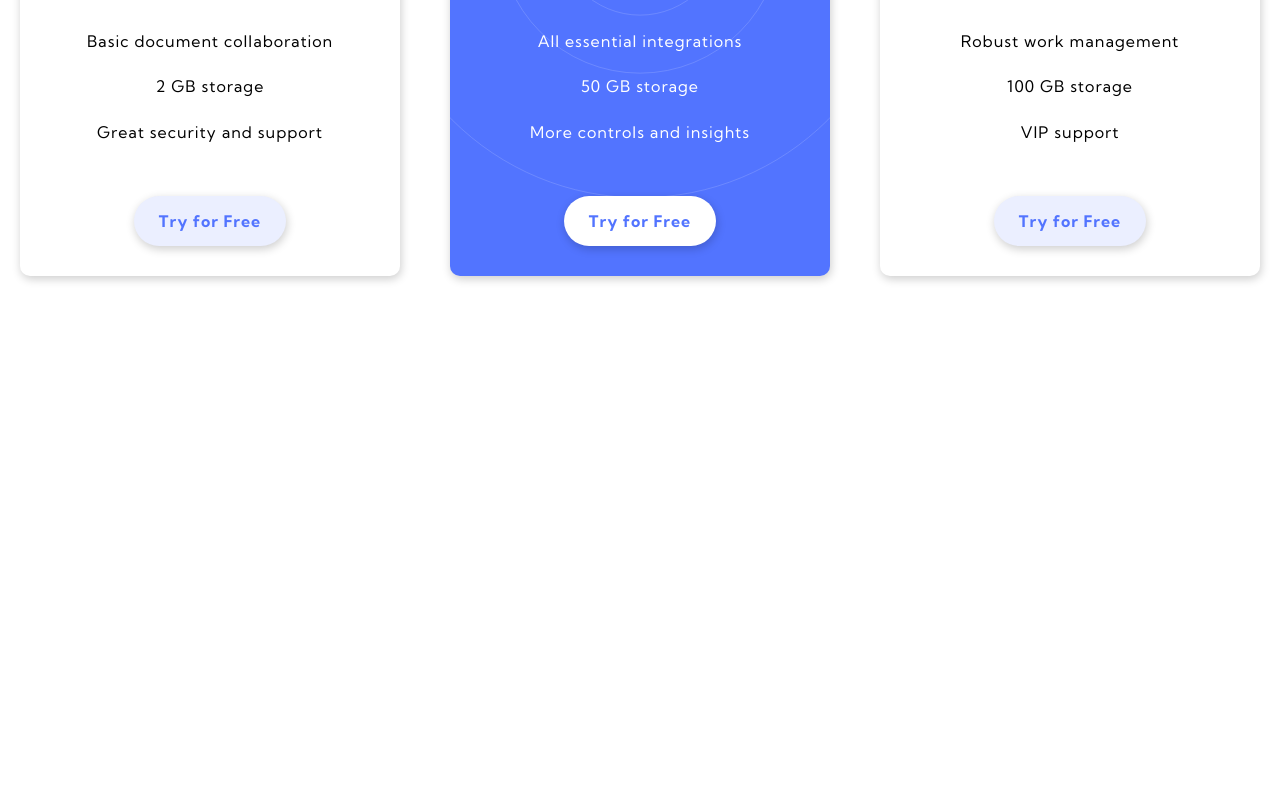
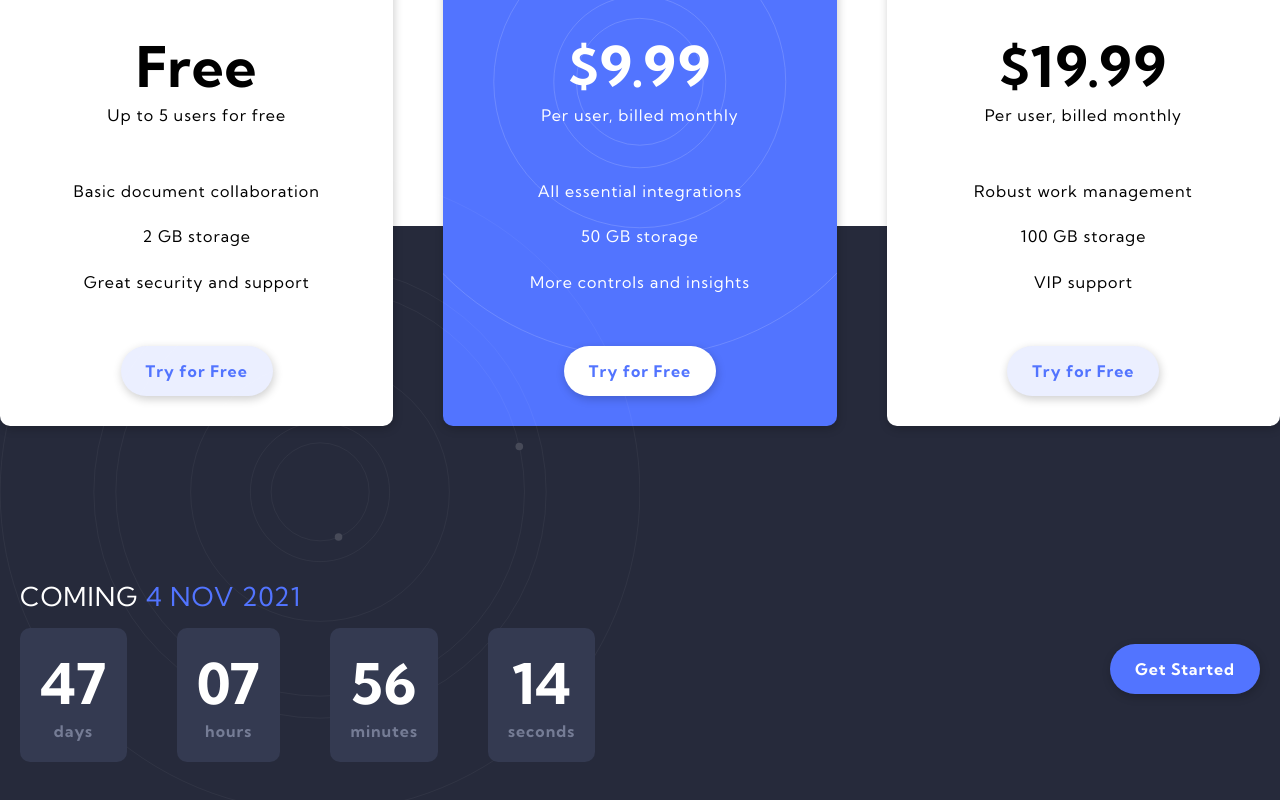
Before and after one commit to freetart/FEM-officelite-coming-soon-site, a React (Create React App) app: page / in a window 1280 px wide. Shown: the part 1194-1994 px from the top of the page. Before the commit the page ends 1520 px from the top, so only its background shows below. Built offline with nearby package versions, Linux system fonts and the light colour scheme.

Commit message:
created cta on home page

```diff
--- /dev/null
+++ b/src/components/Home/Cta.js
@@ -0,0 +1,44 @@
+import styled from "styled-components";
+import { maxWidthLg, sectionSpacingSm } from "../../abstracts/Mixins";
+import Countdown from "../Shared/Countdown";
+import Button from "../styledElements/Buttons";
+import bgPattern from "../../assets/home/bg-pattern-footer.svg";
+import { Link } from "react-router-dom";
+
+const Section = styled.section`
+  background-color: var(--veryDarkBlue);
+`;
+
+const Container = styled.div`
+  ${maxWidthLg}
+  ${sectionSpacingSm}
+  padding-top: 35rem;
+  display: flex;
+  justify-content: space-between;
+  align-items: center;
+  overflow: hidden;
+
+  .cta-bg-pattern {
+    position: absolute;
+    bottom: 0;
+    left: 0;
+    width: 50%;
+    z-index: 1;
+  }
+`;
+
+const Cta = () => {
+  return (
+    <Section>
+      <Container>
+        <img className="cta-bg-pattern" src={bgPattern} alt="" />
+        <Countdown />
+        <Link to="/SignUp">
+          <Button primary>Get Started</Button>
+        </Link>
+      </Container>
+    </Section>
+  );
+};
+
+export default Cta;
--- a/src/components/Home/Header.js
+++ b/src/components/Home/Header.js
@@ -23,7 +23,7 @@ const Container = styled.div`
 
   .header-bg-pattern {
     position: absolute;
-    top: -50%;
+    top: -25%;
     right: -10%;
     width: 65%;
     z-index: 1;
--- a/src/components/Home/Plan.js
+++ b/src/components/Home/Plan.js
@@ -9,6 +9,7 @@ const Container = styled.div`
   padding: 3rem;
   box-shadow: var(--mainShadow);
   border-radius: var(--mainRadius);
+  background-color: var(--white);
   position: relative;
   overflow: hidden;
 
--- a/src/components/Home/Plans.js
+++ b/src/components/Home/Plans.js
@@ -1,14 +1,14 @@
 import styled from "styled-components";
 import Plan from "./Plan";
 import planData from "../../data";
-import { maxWidthLg, sectionSpacingSm } from "../../abstracts/Mixins";
+import { maxWidthLg } from "../../abstracts/Mixins";
 
 const Container = styled.div`
   ${maxWidthLg}
-  ${sectionSpacingSm}
   display: grid;
   grid-template-columns: repeat(3, 1fr);
   gap: var(--gap);
+  transform: translateY(20rem);
 `;
 
 const Plans = () => {
--- /dev/null
+++ b/src/components/Shared/Count.js
@@ -0,0 +1,21 @@
+import styled from "styled-components";
+import { SubHeading } from "../styledElements/Headings";
+import Paragraph from "../styledElements/Paragraphs";
+
+const Article = styled.article`
+  background-color: var(--darkBlue);
+  text-align: center;
+  padding: 2rem;
+  border-radius: var(--mainRadius);
+`;
+
+const Count = ({ number, time }) => {
+  return (
+    <Article>
+      <SubHeading count>{number}</SubHeading>
+      <Paragraph count>{time}</Paragraph>
+    </Article>
+  );
+};
+
+export default Count;
--- /dev/null
+++ b/src/components/Shared/Countdown.js
@@ -0,0 +1,45 @@
+import styled from "styled-components";
+import { textStyles } from "../../abstracts/Mixins";
+import Count from "./Count";
+
+const Container = styled.div`
+  .countdown-title {
+    ${textStyles}
+    text-transform: uppercase;
+    font-size: 2.6rem;
+    color: var(--white);
+    margin-bottom: 1rem;
+  }
+
+  .countdown-time {
+    color: var(--blue);
+  }
+
+  .countdown {
+    display: flex;
+    align-items: center;
+    gap: var(--gap);
+    position: relative;
+    z-index: 5;
+  }
+`;
+
+const Countdown = () => {
+  return (
+    <div>
+      <Container>
+        <h2 className="countdown-title">
+          Coming <span className="countdown-time">4 Nov 2021</span>
+        </h2>
+        <div className="countdown">
+          <Count number="47" time="days" />
+          <Count number="07" time="hours" />
+          <Count number="56" time="minutes" />
+          <Count number="14" time="seconds" />
+        </div>
+      </Container>
+    </div>
+  );
+};
+
+export default Countdown;
--- a/src/components/styledElements/Headings.js
+++ b/src/components/styledElements/Headings.js
@@ -1,4 +1,4 @@
-import styled from "styled-components";
+import styled, { css } from "styled-components";
 import { headingStyles } from "../../abstracts/Mixins";
 
 export const MainHeading = styled.h1`
@@ -6,3 +6,14 @@ export const MainHeading = styled.h1`
   font-size: 5.6rem;
   color: var(--darkBlue);
 `;
+
+export const SubHeading = styled.h2`
+  ${headingStyles}
+  font-size: 5.6rem;
+
+  ${({ count }) =>
+    count &&
+    css`
+      color: var(--white);
+    `}
+`;
--- a/src/components/styledElements/Paragraphs.js
+++ b/src/components/styledElements/Paragraphs.js
@@ -1,5 +1,5 @@
 import styled, { css } from "styled-components";
-import { textStyles } from "../../abstracts/Mixins";
+import { headingStyles, textStyles } from "../../abstracts/Mixins";
 
 const Paragraph = styled.p`
   ${textStyles}
@@ -11,6 +11,14 @@ const Paragraph = styled.p`
       color: var(--grayishBlue);
       padding: 2rem 0;
     `}
+
+  ${({ count }) =>
+    count &&
+    css`
+      ${headingStyles}
+      font-size: 1.6rem;
+      color: var(--grayishBlue);
+    `}
 `;
 
 export default Paragraph;
--- a/src/pages/Home.js
+++ b/src/pages/Home.js
@@ -1,11 +1,15 @@
 import Header from "../components/Home/Header";
 import Plans from "../components/Home/Plans";
+import Cta from "../components/Home/Cta";
 
 const Home = () => {
   return (
     <>
       <Header />
-      <Plans />
+      <main>
+        <Plans />
+        <Cta />
+      </main>
     </>
   );
 };
```
